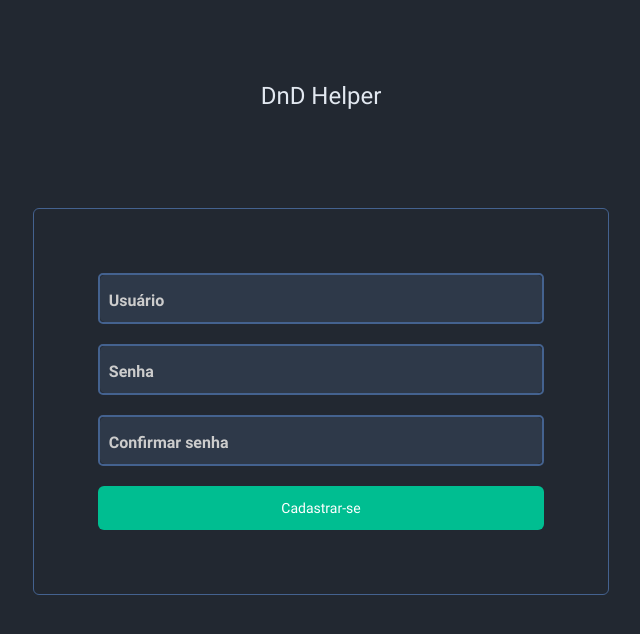
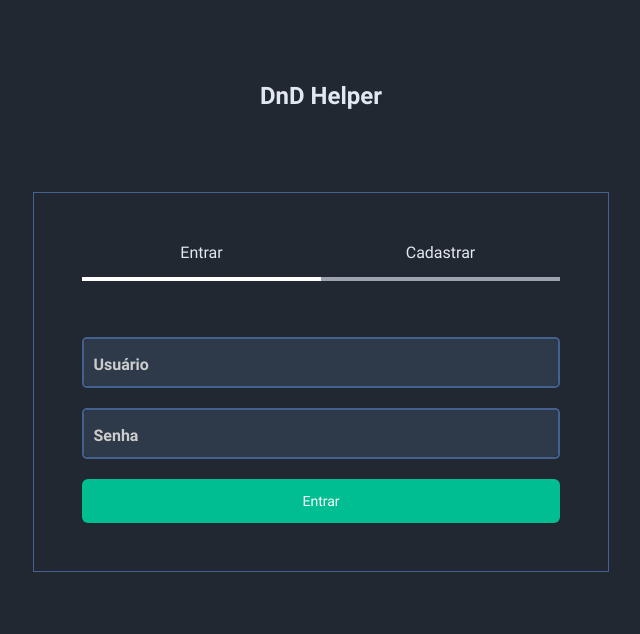
Before and after one commit to RamonPessoa/dnd-helper-client, a Next.js app: page / in a window 1280 px wide. Shown: the top 634 px of the page, without its empty margins (319-959 px from the left). Built offline with nearby package versions, Linux system fonts and the light colour scheme.

Commit message:
feat: add a user login component

```diff
--- /dev/null
+++ b/src/pages/home.module.css
@@ -0,0 +1,4 @@
+.login-signup-forms {
+  background-color: var(--page-background-color);
+  border: 1px solid var(--modal-border-color);
+}
--- a/src/pages/index.tsx
+++ b/src/pages/index.tsx
@@ -1,11 +1,24 @@
 import SignupForm from "@/presentation/containers/signup-form/signup-form";
+import Style from "./home.module.css";
+import SigninForm from "@/presentation/containers/signin-form/signin-form";
+import useHome from "./use-home";
+import Tabs from "@/presentation/components/tabs/tabs";
 
 export default function Home() {
+  const { tabs, selectedTab, handleSelectTab } = useHome();
   return (
     <main className="flex flex-col items-center pt-20 h-screen login-bg">
-      <div className="flex flex-col gap-24 w-full max-w-xl">
-        <h1 className="text-center text-2xl">DnD Helper</h1>
-        <SignupForm />
+      <div className={`flex flex-col gap-20 w-full max-w-xl`}>
+        <h1 className="text-center text-2xl font-bold">DnD Helper</h1>
+        <div className={`p-12 ${Style["login-signup-forms"]} flex flex-col gap-14`}>
+          <Tabs
+            items={tabs}
+            defaultSelected={selectedTab}
+            onChange={handleSelectTab}
+          />
+          {selectedTab === tabs[0] && <SigninForm />}
+          {selectedTab === tabs[1] && <SignupForm />}
+        </div>
       </div>
     </main>
   );
--- /dev/null
+++ b/src/pages/use-home.ts
@@ -0,0 +1,18 @@
+import { useState } from "react";
+
+const useHome = () => {
+  const [tabs, setTabs] = useState(["Entrar", "Cadastrar"]);
+  const [selectedTab, setSelectedTab] = useState(tabs[0]);
+
+  const handleSelectTab = (tab: string) => {
+    setSelectedTab(tab);
+  };
+
+  return {
+    tabs,
+    selectedTab,
+    handleSelectTab,
+  };
+};
+
+export default useHome;
--- /dev/null
+++ b/src/presentation/containers/signin-form/signin-form.module.css
@@ -0,0 +1,3 @@
+.signin_form {
+  background-color: transparent;
+}
--- /dev/null
+++ b/src/presentation/containers/signin-form/signin-form.tsx
@@ -0,0 +1,23 @@
+import Input from "@/presentation/components/input/input";
+import S from "./signin-form.module.css";
+import Button from "@/presentation/components/button/button.";
+import { useToast } from "@/presentation/components/toast";
+import { useEffect } from "react";
+import useSigninForm from "./use-signin-form";
+
+export default function SigninForm() {
+  const { loading, ToastComponents, handleSubmit } = useSigninForm();
+
+  return (
+    <div
+      className={`flex flex-col bg-white rounded-md gap-16 ${S.signin_form}`}
+    >
+      <form onSubmit={handleSubmit} className="flex flex-col gap-5">
+        <Input label="Usuário" name="name" />
+        <Input label="Senha" type="password" name="password" />
+        <Button>Entrar</Button>
+      </form>
+      <ToastComponents />
+    </div>
+  );
+}
--- /dev/null
+++ b/src/presentation/containers/signin-form/use-signin-form.ts
@@ -0,0 +1,18 @@
+import { useToast } from "@/presentation/components/toast";
+import { useUserService } from "@/presentation/hooks/services/user-service";
+import { useState } from "react";
+
+const useSigninForm = () => {
+  const { userService } = useUserService();
+  const [loading, setLoading] = useState(false);
+  const { ToastComponents, showToast } = useToast();
+
+  const handleSubmit = async (event: React.FormEvent<HTMLFormElement>) => {};
+  return {
+    loading,
+    ToastComponents,
+    handleSubmit,
+  };
+};
+
+export default useSigninForm;
--- a/src/presentation/containers/signup-form/signup-form.module.css
+++ b/src/presentation/containers/signup-form/signup-form.module.css
@@ -1,4 +1,3 @@
 .signup_form {
-  background-color: var(--page-background-color);
-  border: 1px solid var(--modal-border-color);
+ background-color: transparent;
 }
--- a/src/presentation/containers/signup-form/signup-form.tsx
+++ b/src/presentation/containers/signup-form/signup-form.tsx
@@ -12,7 +12,7 @@ export default function SignupForm() {
 
   return (
     <div
-      className={`flex flex-col bg-white p-16 rounded-md gap-16 ${S.signup_form}`}
+      className={`flex flex-col bg-white rounded-md gap-16 ${S.signup_form}`}
     >
       <form onSubmit={handleSubmit} className="flex flex-col gap-5">
         <Input
```
